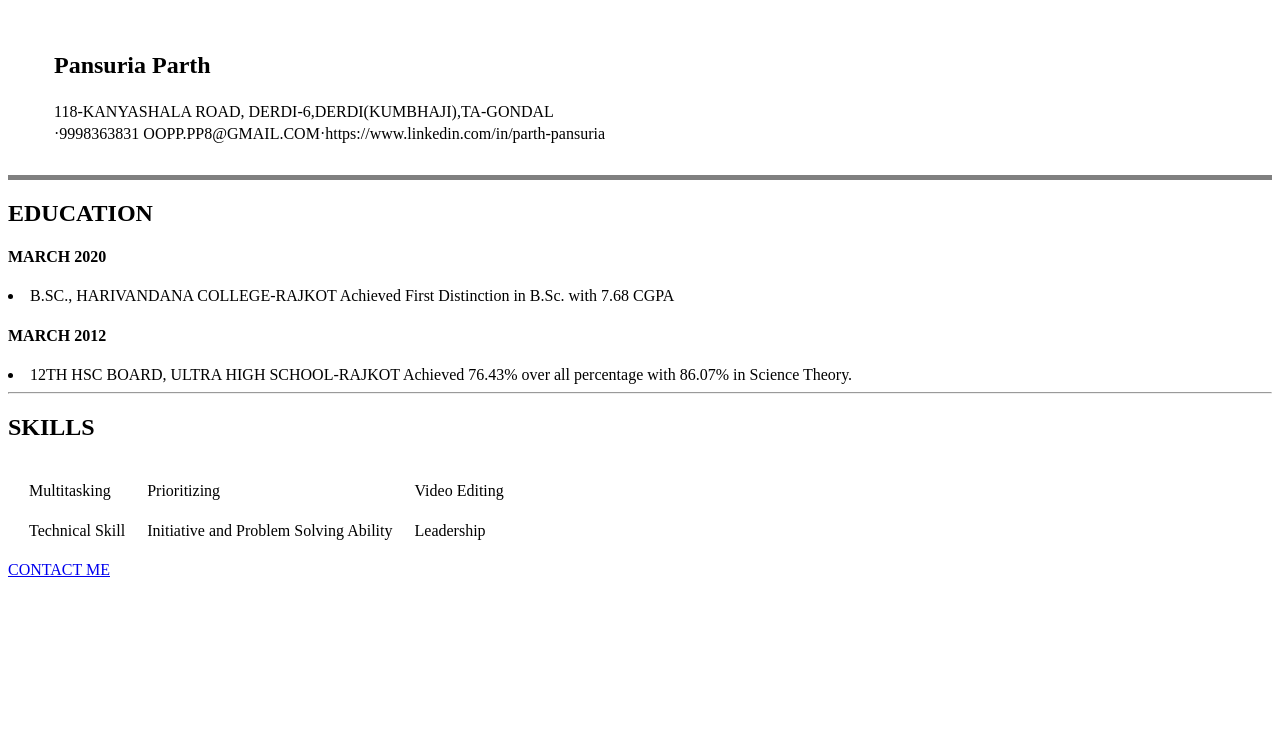
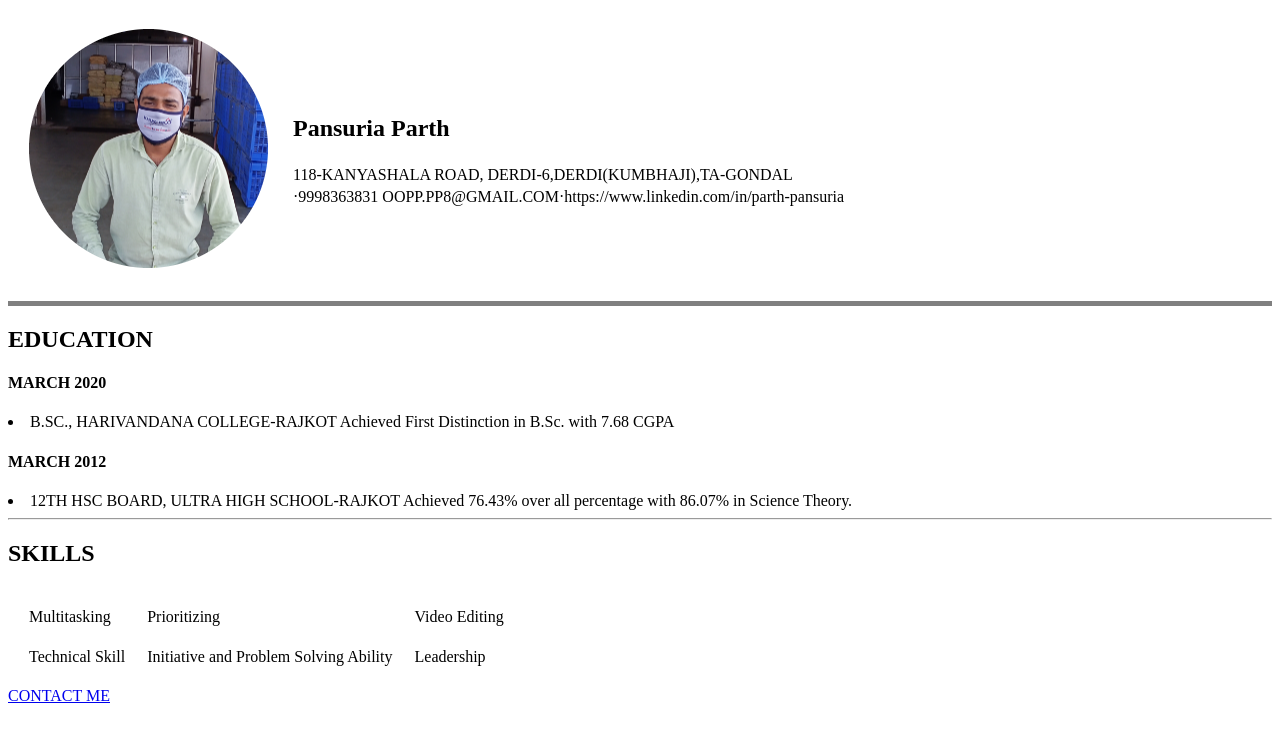
Before and after one commit to LALU24/CV, a plain HTML site: page index.html in a window 1280 px wide. Drawn offline with Linux system fonts and the light colour scheme.

Commit message:
Update index.html

```diff
--- a/index.html
+++ b/index.html
@@ -7,7 +7,7 @@
   <body>
     <table cellspacing="20">
         <tr>
-          <td><img src="image/parth c.png" alt=""></td>
+          <td><img src="parth c.png" alt=""></td>
           <td>
             <table>
               <tr>
```
